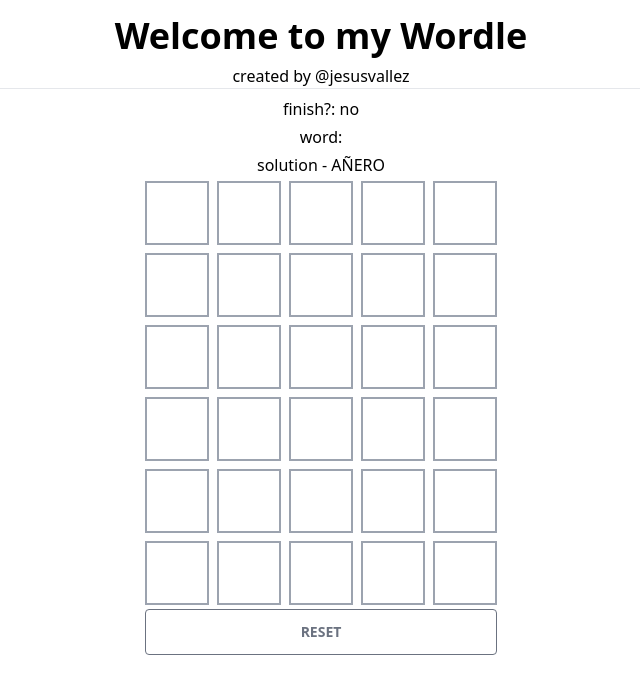
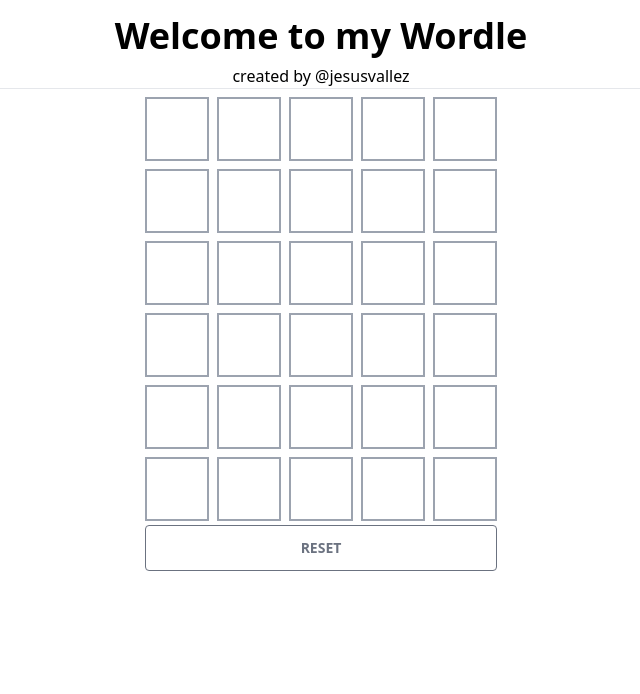
Before and after one commit to jesusvallez/react-ts-tailwind-wordle, a React (Vite) app: page / in a window 1280 px wide. Shown: the top 694 px of the page, without its empty margins (319-959 px from the left). Built offline with nearby package versions, Linux system fonts and the light colour scheme.

Commit message:
feat(cheats): removed cheats from panel

```diff
--- a/src/components/Wordle.tsx
+++ b/src/components/Wordle.tsx
@@ -15,8 +15,13 @@
 const Wordle = ({ tries = 6 }: Props): ReactElement => {
   const [showCongratulation, setCongratulation] = useState<boolean>(false)
   const [showModal, setModal] = useState<boolean>(false)
-  const { isCorrect, currentGuess, guesses, currentTry, reset, solution } =
-    useWordle({ tries })
+  const { isCorrect, guesses, currentTry, reset, solution } = useWordle({
+    tries,
+  })
+
+  useEffect(() => {
+    console.log(solution)
+  }, [solution])
 
   useEffect(() => {
     if (isCorrect) {
@@ -29,11 +34,6 @@
 
   return (
     <div className="flex flex-col gap-1">
-      <div>finish?: {isCorrect ? 'yees' : 'no'}</div>
-      <div>word: {currentGuess}</div>
-      <div>solution - {solution}</div>
-
-      {showCongratulation && <Confetti isCorrect={isCorrect} />}
       <div
         className="grid gap-[4px] sm:gap-[8px]"
         style={{
@@ -61,6 +61,7 @@
         Reset
       </Button>
 
+      {showCongratulation && <Confetti isCorrect={isCorrect} />}
       {showCongratulation && showModal && (
         <FadeIn>
           <Modal close={setModal} />
```
